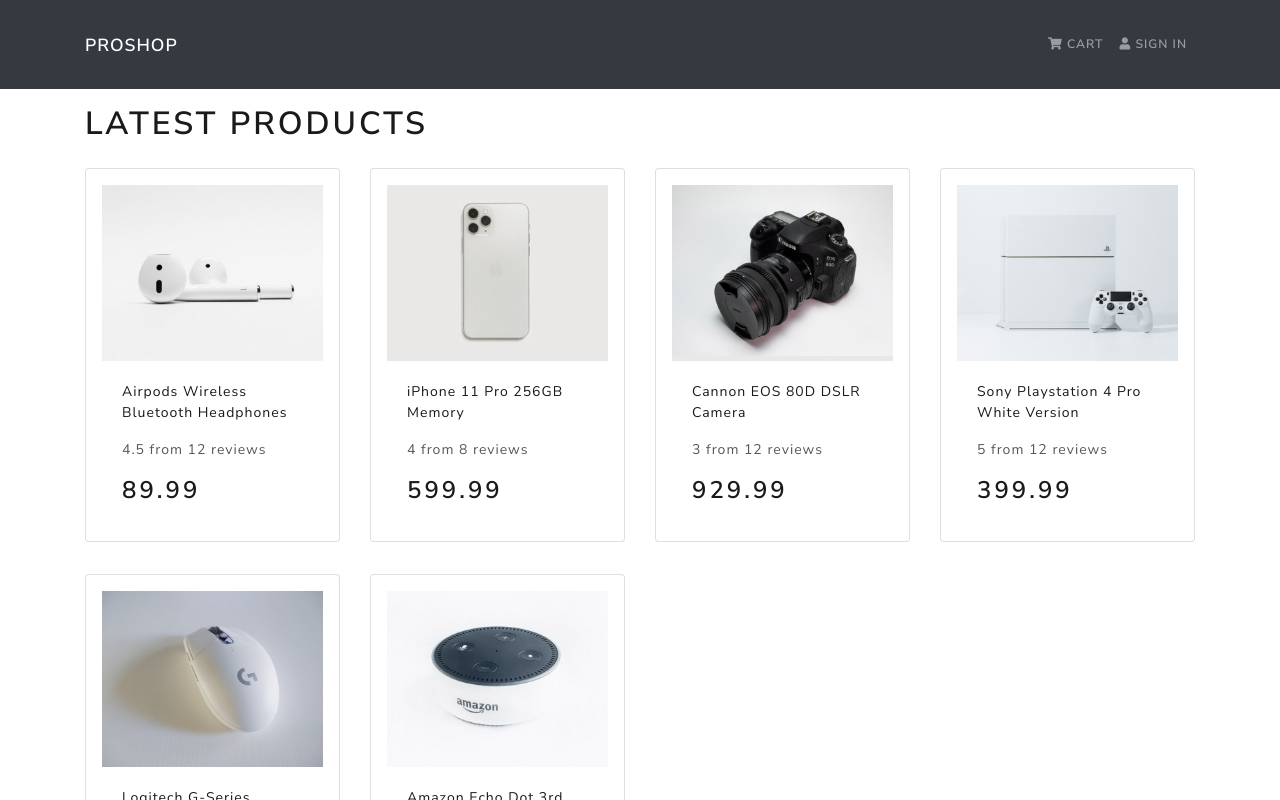
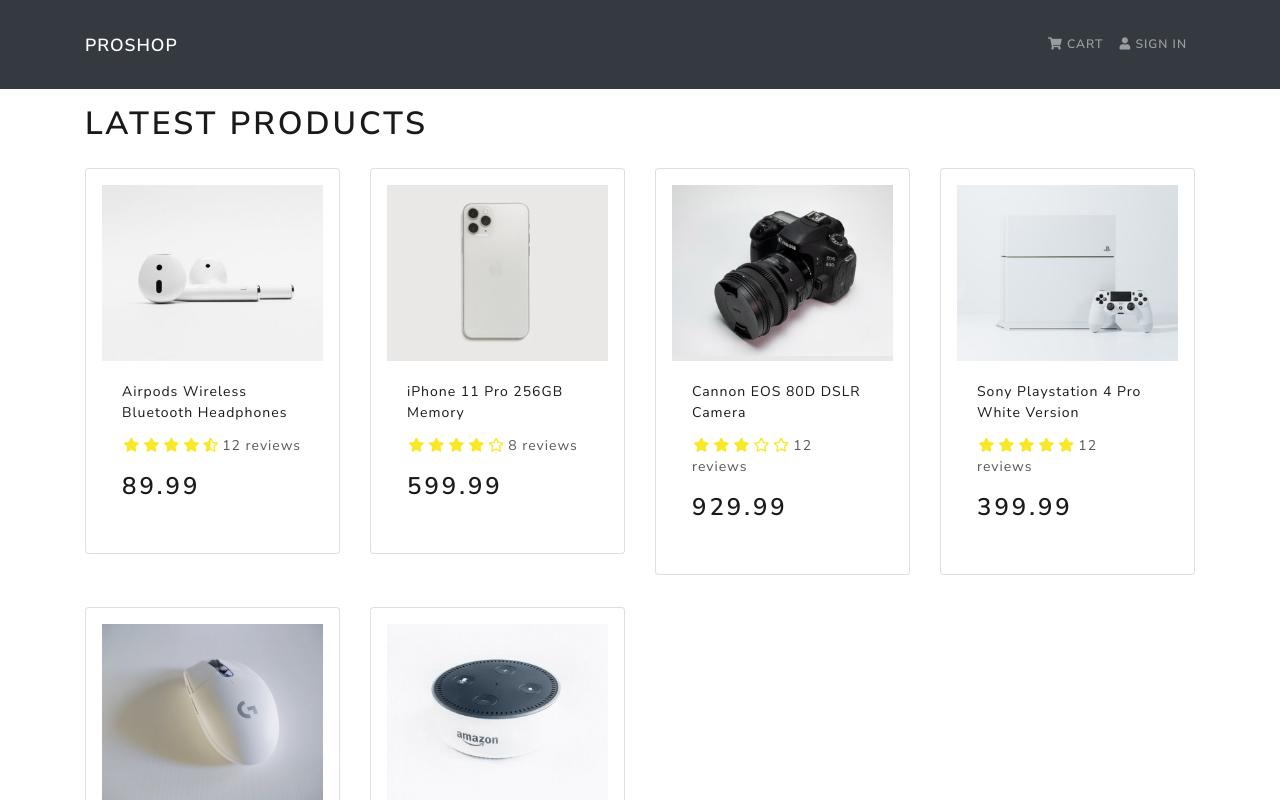
Before and after one commit to madeleinewoodbury/proshop, a React (Create React App) app in the folder frontend/: page / in a window 1280 px wide. Shown: the top 800 px of the page. Built offline with nearby package versions, Linux system fonts and the light colour scheme.

Commit message:
Rating component

```diff
--- a/frontend/src/components/Product.js
+++ b/frontend/src/components/Product.js
@@ -1,5 +1,6 @@
 import React from 'react'
 import { Card } from 'react-bootstrap'
+import Rating from './Rating'
 
 const Product = ({ product }) => {
   return (
@@ -15,9 +16,10 @@
           </Card.Title>
         </a>
         <Card.Text as='div'>
-          <div className='my-3'>
-            {product.rating} from {product.numReviews} reviews
-          </div>
+          <Rating
+            value={product.rating}
+            text={`${product.numReviews} reviews`}
+          />
         </Card.Text>
         <Card.Text as='h3'>{product.price}</Card.Text>
       </Card.Body>
--- /dev/null
+++ b/frontend/src/components/Rating.js
@@ -0,0 +1,82 @@
+import React from 'react'
+import PropTypes from 'prop-types'
+
+const Rating = ({ value, text, color }) => {
+  return (
+    <div className='rating'>
+      <span>
+        <i
+          style={{ color }}
+          className={
+            value >= 1
+              ? 'fas fa-star'
+              : value >= 0.5
+              ? 'fas fa-star-half-alt'
+              : 'far fa-star'
+          }
+        />
+      </span>
+      <span>
+        <i
+          style={{ color }}
+          className={
+            value >= 2
+              ? 'fas fa-star'
+              : value >= 1.5
+              ? 'fas fa-star-half-alt'
+              : 'far fa-star'
+          }
+        />
+      </span>
+      <span>
+        <i
+          style={{ color }}
+          className={
+            value >= 3
+              ? 'fas fa-star'
+              : value >= 2.5
+              ? 'fas fa-star-half-alt'
+              : 'far fa-star'
+          }
+        />
+      </span>
+      <span>
+        <i
+          style={{ color }}
+          className={
+            value >= 4
+              ? 'fas fa-star'
+              : value >= 3.5
+              ? 'fas fa-star-half-alt'
+              : 'far fa-star'
+          }
+        />
+      </span>
+      <span>
+        <i
+          style={{ color }}
+          className={
+            value >= 5
+              ? 'fas fa-star'
+              : value >= 4.5
+              ? 'fas fa-star-half-alt'
+              : 'far fa-star'
+          }
+        />
+      </span>
+      <span>{text && text}</span>
+    </div>
+  )
+}
+
+Rating.defaultProps = {
+  color: '#f8e825',
+}
+
+Rating.propTypes = {
+  value: PropTypes.number.isRequired,
+  text: PropTypes.string.isRequired,
+  color: PropTypes.string,
+}
+
+export default Rating
--- a/frontend/src/index.css
+++ b/frontend/src/index.css
@@ -1,3 +1,11 @@
 main {
   min-height: 80vh;
 }
+
+h3 {
+  padding: 1rem 0;
+}
+
+.rating span {
+  margin: 0.1rem;
+}
```
